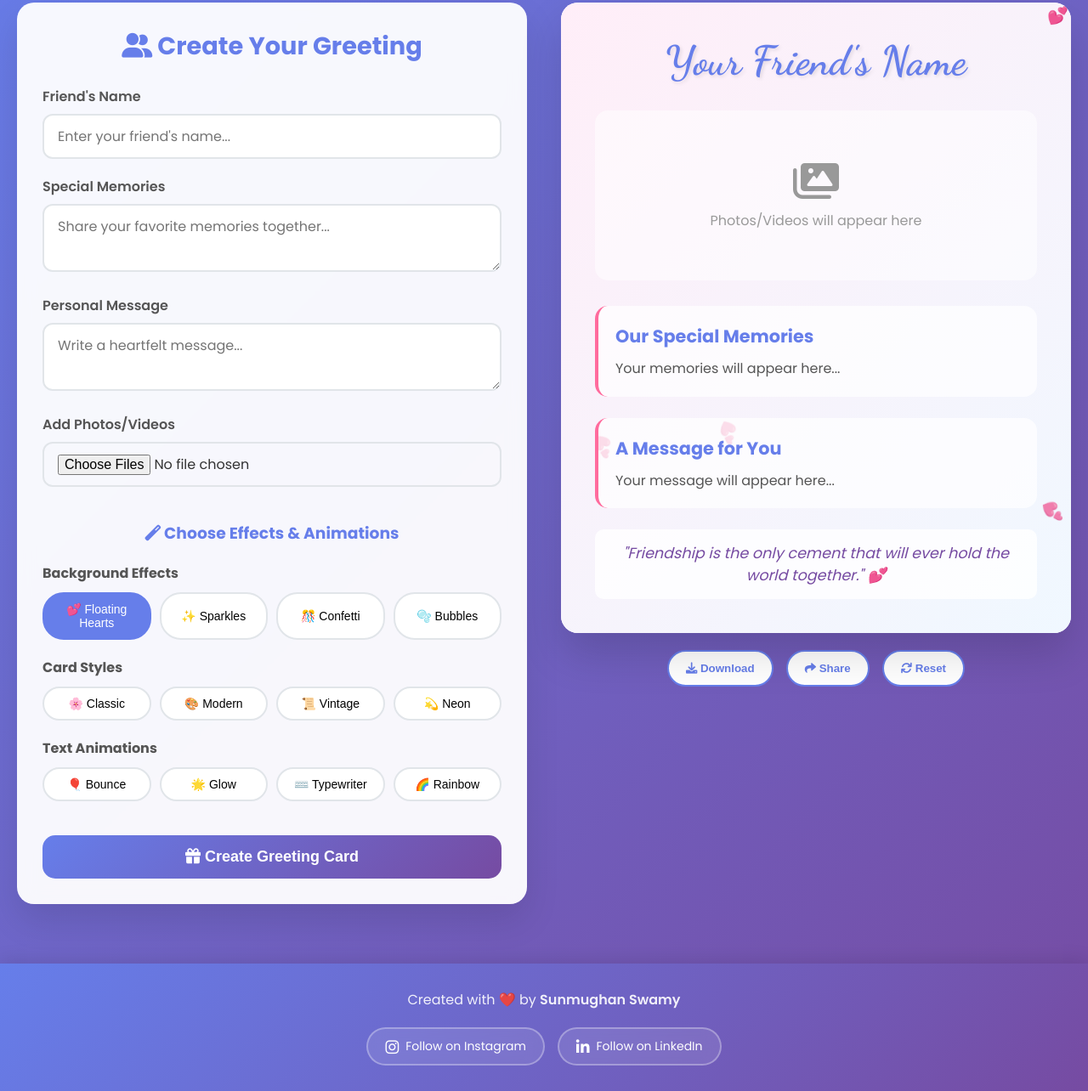
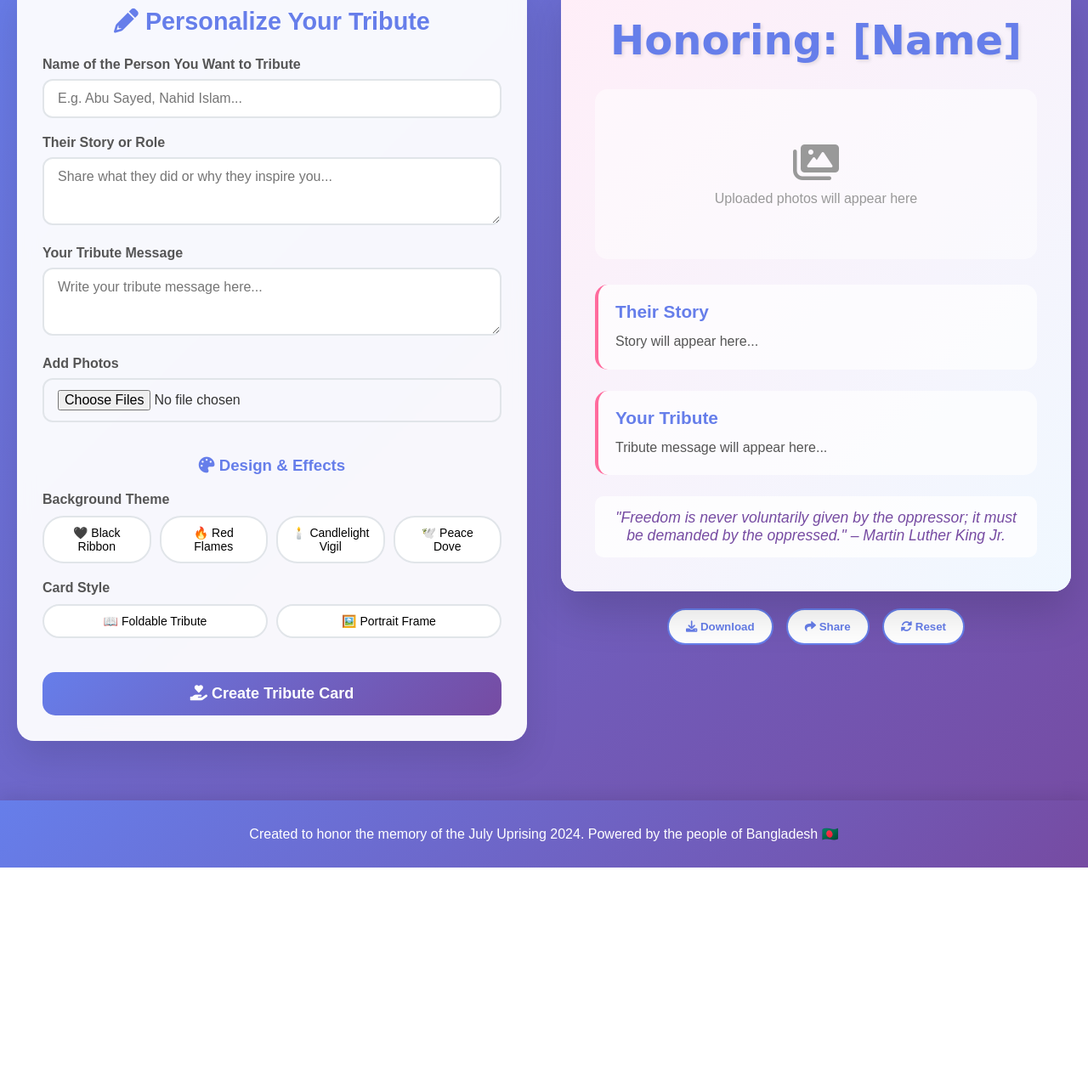
Before and after one commit to Mr-4d4m/July_Uprising, a plain HTML site: page index.html in a window 1280 px wide. Shown: the part 168-1452 px from the top of the page at 85% size. After the commit the page ends 1189 px from the top, so only its background shows below. Drawn offline with nearby package versions, Linux system fonts and the light colour scheme.

Commit message:
Update index.html

```diff
--- a/index.html
+++ b/index.html
@@ -4,171 +4,121 @@
     <meta charset="UTF-8">
     <meta name="viewport" content="width=device-width, initial-scale=1.0">
 
-    <!-- Primary Meta Tags -->
-    <title>Friendship Day Greetings 💝 | Create Personalized Greeting Cards</title>
-    <meta name="title" content="Friendship Day Greetings 💝 | Create Personalized Greeting Cards">
-    <meta name="description" content="Create beautiful, personalized friendship day greeting cards with animations, effects, and photo uploads. Share heartfelt messages with your best friends. Free online greeting card maker.">
-    <meta name="keywords" content="friendship day, greeting cards, personalized greetings, friendship quotes, online card maker, friendship messages, custom cards, photo upload, animations, web app, celebration, friends">
-    <meta name="author" content="Friendship Day Greetings App">
+    <title>July Uprising 2024 | Tribute Card Creator</title>
+    <meta name="title" content="July Uprising 2024 | Tribute Card Creator">
+    <meta name="description" content="Create a tribute card to honor the heroes of the July Uprising 2024 in Bangladesh. Upload images, write personal messages, and share their stories.">
+    <meta name="keywords" content="July Uprising 2024, Bangladesh, tribute card, memory card, martyrs, student protest, justice, create card, personalize">
+    <meta name="author" content="July Uprising Tribute Project">
     <meta name="robots" content="index, follow">
-    <link rel="canonical" href="https://sunmughan.github.io/friendshipday/">
 
-    <!-- Open Graph / Facebook -->
+    <!-- Open Graph -->
     <meta property="og:type" content="website">
-    <meta property="og:url" content="https://sunmughan.github.io/friendshipday/">
-    <meta property="og:title" content="Friendship Day Greetings 💝 | Create Personalized Greeting Cards">
-    <meta property="og:description" content="Create beautiful, personalized friendship day greeting cards with animations, effects, and photo uploads. Share heartfelt messages with your best friends.">
-    <meta property="og:image" content="https://sunmughan.github.io/friendshipday/preview.png">
-    <meta property="og:site_name" content="Friendship Day Greetings">
-    <meta property="og:locale" content="en_US">
+    <meta property="og:title" content="July Uprising 2024 | Tribute Card Creator">
+    <meta property="og:description" content="Create a tribute card to honor the martyrs and heroes of the July Uprising in Bangladesh.">
+    <meta property="og:image" content="images/july-uprising-preview.jpg">
+    <meta property="og:url" content="https://yourdomain.com/julyuprising">
 
-    <!-- Twitter -->
-    <meta property="twitter:card" content="summary_large_image">
-    <meta property="twitter:url" content="https://sunmughan.github.io/friendshipday/">
-    <meta property="twitter:title" content="Friendship Day Greetings 💝 | Create Personalized Greeting Cards">
-    <meta property="twitter:description" content="Create beautiful, personalized friendship day greeting cards with animations, effects, and photo uploads. Share heartfelt messages with your best friends.">
-    <meta property="twitter:image" content="https://sunmughan.github.io/friendshipday/preview.png">
+    <!-- Twitter Card -->
+    <meta name="twitter:card" content="summary_large_image">
+    <meta name="twitter:title" content="July Uprising 2024 | Tribute Card Creator">
+    <meta name="twitter:description" content="Honor the heroes of the July Uprising 2024 with a digital tribute card.">
+    <meta name="twitter:image" content="images/july-uprising-preview.jpg">
 
-    <!-- Additional SEO Meta Tags -->
-    <meta name="theme-color" content="#667eea">
-    <meta name="msapplication-TileColor" content="#667eea">
-    <meta name="application-name" content="Friendship Day Greetings">
-    <meta name="apple-mobile-web-app-title" content="Friendship Day Greetings">
-    <meta name="apple-mobile-web-app-capable" content="yes">
-    <meta name="apple-mobile-web-app-status-bar-style" content="default">
-
-    <!-- Structured Data -->
-    <script type="application/ld+json">
-    {
-      "@context": "https://schema.org",
-      "@type": "WebApplication",
-      "name": "Friendship Day Greetings",
-      "description": "Create beautiful, personalized friendship day greeting cards with animations, effects, and photo uploads",
-      "url": "https://sunmughan.github.io/friendshipday/",
-      "applicationCategory": "Entertainment",
-      "operatingSystem": "Any",
-      "offers": {
-        "@type": "Offer",
-        "price": "0",
-        "priceCurrency": "USD"
-      },
-      "author": {
-        "@type": "Person",
-        "name": "Friendship Day Greetings Team"
-      }
-    }
-    </script>
-
+    <meta name="theme-color" content="#B22222">
     <link rel="stylesheet" href="styles.css">
-    <link href="https://fonts.googleapis.com/css2?family=Poppins:wght@300;400;600;700&family=Dancing+Script:wght@400;700&display=swap" rel="stylesheet">
+    <link href="https://fonts.googleapis.com/css2?family=Rubik:wght@400;600&family=Merriweather:wght@400;700&display=swap" rel="stylesheet">
     <link rel="stylesheet" href="https://cdnjs.cloudflare.com/ajax/libs/font-awesome/6.0.0/css/all.min.css">
     <script src="https://cdnjs.cloudflare.com/ajax/libs/html2canvas/1.4.1/html2canvas.min.js"></script>
 </head>
 <body>
     <div class="container">
         <header class="header">
-            <h1 class="title">
-                <i class="fas fa-heart"></i>
-                Friendship Day Greetings
-                <i class="fas fa-heart"></i>
-            </h1>
-            <p class="subtitle">Create beautiful memories with your best friends! 🌟</p>
+            <h1 class="title"><i class="fas fa-flag"></i> July Uprising Tribute <i class="fas fa-dove"></i></h1>
+            <p class="subtitle">Create a digital card to remember and honor those who fought for justice.</p>
         </header>
 
         <main class="main-content">
             <div class="form-section">
                 <div class="form-card">
-                    <h2><i class="fas fa-user-friends"></i> Create Your Greeting</h2>
+                    <h2><i class="fas fa-pencil-alt"></i> Personalize Your Tribute</h2>
 
                     <div class="input-group">
-                        <label for="friendName">Friend's Name</label>
-                        <input type="text" id="friendName" placeholder="Enter your friend's name...">
+                        <label for="heroName">Name of the Person You Want to Tribute</label>
+                        <input type="text" id="heroName" placeholder="E.g. Abu Sayed, Nahid Islam...">
                     </div>
 
                     <div class="input-group">
-                        <label for="memories">Special Memories</label>
-                        <textarea id="memories" placeholder="Share your favorite memories together..."></textarea>
+                        <label for="story">Their Story or Role</label>
+                        <textarea id="story" placeholder="Share what they did or why they inspire you..."></textarea>
                     </div>
 
                     <div class="input-group">
-                        <label for="message">Personal Message</label>
-                        <textarea id="message" placeholder="Write a heartfelt message..."></textarea>
+                        <label for="message">Your Tribute Message</label>
+                        <textarea id="message" placeholder="Write your tribute message here..."></textarea>
                     </div>
 
                     <div class="input-group">
-                        <label for="photoUpload">Add Photos/Videos</label>
-                        <input type="file" id="photoUpload" accept="image/*,video/*" multiple>
+                        <label for="photoUpload">Add Photos</label>
+                        <input type="file" id="photoUpload" accept="image/*" multiple>
                         <div class="upload-preview" id="uploadPreview"></div>
                     </div>
 
                     <div class="effects-section">
-                        <h3><i class="fas fa-magic"></i> Choose Effects & Animations</h3>
+                        <h3><i class="fas fa-palette"></i> Design & Effects</h3>
 
                         <div class="effect-category">
-                            <h4>Background Effects</h4>
+                            <h4>Background Theme</h4>
                             <div class="effect-options">
-                                <button class="effect-btn" data-effect="hearts">💕 Floating Hearts</button>
-                                <button class="effect-btn" data-effect="sparkles">✨ Sparkles</button>
-                                <button class="effect-btn" data-effect="confetti">🎊 Confetti</button>
-                                <button class="effect-btn" data-effect="bubbles">🫧 Bubbles</button>
+                                <button class="effect-btn" data-effect="black-ribbon">🖤 Black Ribbon</button>
+                                <button class="effect-btn" data-effect="red-flames">🔥 Red Flames</button>
+                                <button class="effect-btn" data-effect="candles">🕯️ Candlelight Vigil</button>
+                                <button class="effect-btn" data-effect="dove">🕊️ Peace Dove</button>
                             </div>
                         </div>
 
                         <div class="effect-category">
-                            <h4>Card Styles</h4>
+                            <h4>Card Style</h4>
                             <div class="effect-options">
-                                <button class="style-btn" data-style="classic">🌸 Classic</button>
-                                <button class="style-btn" data-style="modern">🎨 Modern</button>
-                                <button class="style-btn" data-style="vintage">📜 Vintage</button>
-                                <button class="style-btn" data-style="neon">💫 Neon</button>
-                            </div>
-                        </div>
-
-                        <div class="effect-category">
-                            <h4>Text Animations</h4>
-                            <div class="effect-options">
-                                <button class="animation-btn" data-animation="bounce">🎈 Bounce</button>
-                                <button class="animation-btn" data-animation="glow">🌟 Glow</button>
-                                <button class="animation-btn" data-animation="typewriter">⌨️ Typewriter</button>
-                                <button class="animation-btn" data-animation="rainbow">🌈 Rainbow</button>
+                                <button class="style-btn" data-style="foldable">📖 Foldable Tribute</button>
+                                <button class="style-btn" data-style="portrait">🖼️ Portrait Frame</button>
                             </div>
                         </div>
                     </div>
 
                     <button class="create-btn" id="createGreeting">
-                        <i class="fas fa-gift"></i>
-                        Create Greeting Card
+                        <i class="fas fa-hand-holding-heart"></i>
+                        Create Tribute Card
                     </button>
                 </div>
             </div>
 
             <div class="preview-section">
-                <div class="greeting-card" id="greetingCard">
+                <div class="greeting-card foldable" id="greetingCard">
                     <div class="card-background" id="cardBackground">
                         <div class="effects-container" id="effectsContainer"></div>
 
                         <div class="card-content">
-                            <div class="friend-name" id="displayName">Your Friend's Name</div>
+                            <div class="friend-name" id="displayName">Honoring: [Name]</div>
 
                             <div class="media-container" id="mediaContainer">
                                 <div class="placeholder-media">
                                     <i class="fas fa-images"></i>
-                                    <p>Photos/Videos will appear here</p>
+                                    <p>Uploaded photos will appear here</p>
                                 </div>
                             </div>
 
                             <div class="memories-section" id="displayMemories">
-                                <h3>Our Special Memories</h3>
-                                <p>Your memories will appear here...</p>
+                                <h3>Their Story</h3>
+                                <p>Story will appear here...</p>
                             </div>
 
                             <div class="message-section" id="displayMessage">
-                                <h3>A Message for You</h3>
-                                <p>Your message will appear here...</p>
+                                <h3>Your Tribute</h3>
+                                <p>Tribute message will appear here...</p>
                             </div>
 
                             <div class="friendship-quote">
-                                "Friendship is the only cement that will ever hold the world together." 💕
+                                "Freedom is never voluntarily given by the oppressor; it must be demanded by the oppressed." – Martin Luther King Jr.
                             </div>
                         </div>
                     </div>
@@ -176,16 +126,13 @@
 
                 <div class="action-buttons">
                     <button class="action-btn" id="downloadBtn">
-                        <i class="fas fa-download"></i>
-                        Download
+                        <i class="fas fa-download"></i> Download
                     </button>
                     <button class="action-btn" id="shareBtn">
-                        <i class="fas fa-share"></i>
-                        Share
+                        <i class="fas fa-share"></i> Share
                     </button>
                     <button class="action-btn" id="resetBtn">
-                        <i class="fas fa-refresh"></i>
-                        Reset
+                        <i class="fas fa-sync-alt"></i> Reset
                     </button>
                 </div>
             </div>
@@ -193,23 +140,9 @@
     </div>
 
     <script src="script.js"></script>
-
-    <!-- Footer -->
     <footer class="footer">
         <div class="footer-content">
-            <div class="footer-credits">
-                <p>Created with ❤️ by <strong>Sunmughan Swamy</strong></p>
-            </div>
-            <div class="footer-social">
-                <a href="https://www.instagram.com/sunmughan" target="_blank" rel="noopener noreferrer" class="social-btn instagram-btn">
-                    <i class="fab fa-instagram"></i>
-                    <span>Follow on Instagram</span>
-                </a>
-                <a href="https://www.linkedin.com/in/sunmughan" target="_blank" rel="noopener noreferrer" class="social-btn linkedin-btn">
-                    <i class="fab fa-linkedin-in"></i>
-                    <span>Follow on LinkedIn</span>
-                </a>
-            </div>
+            <p>Created to honor the memory of the July Uprising 2024. Powered by the people of Bangladesh 🇧🇩</p>
         </div>
     </footer>
 </body>
```
